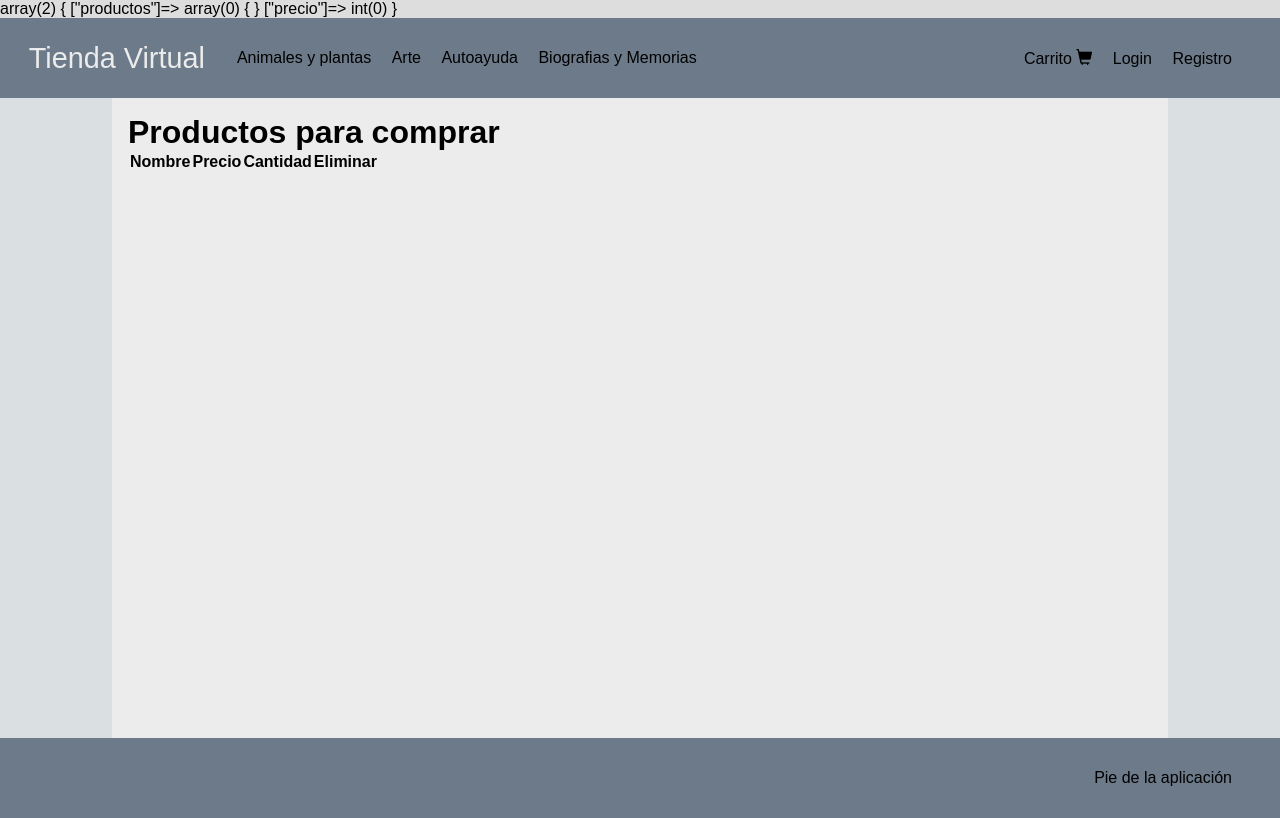
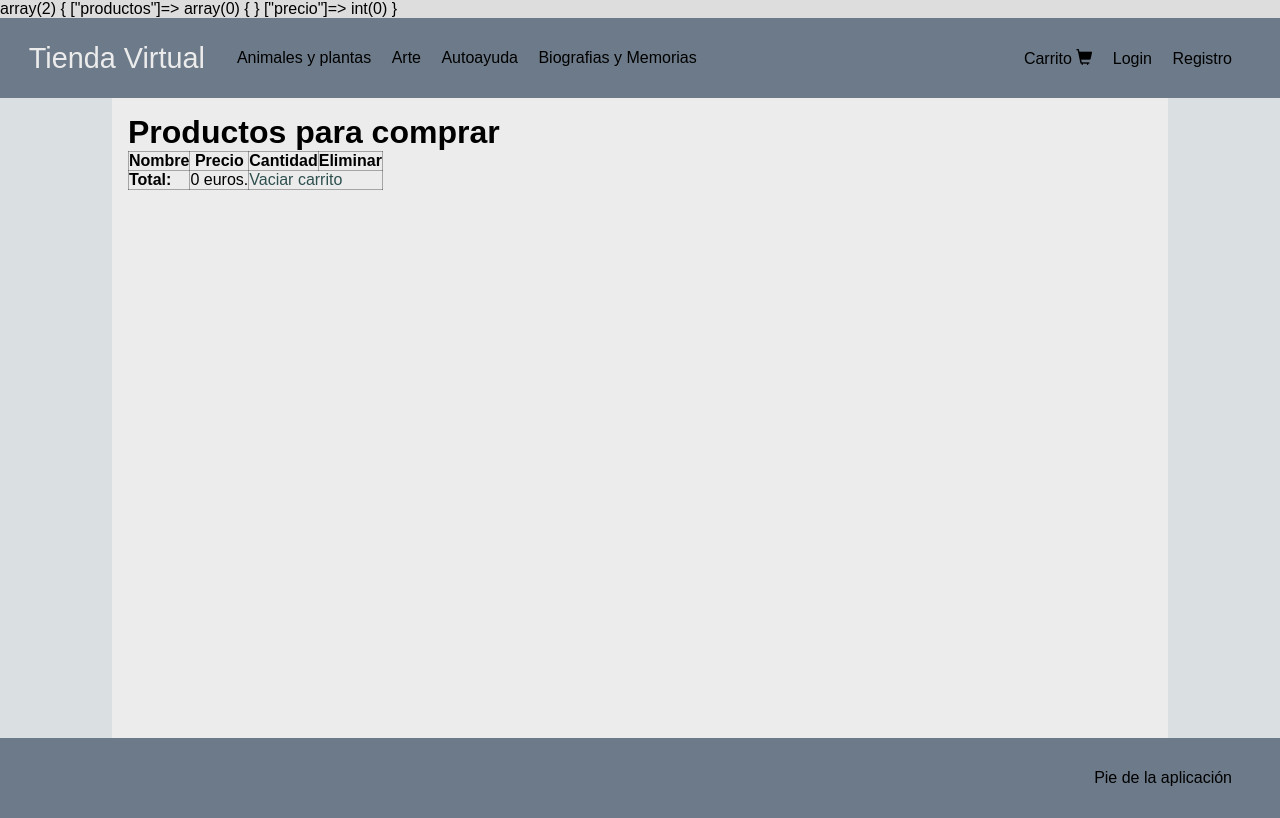
Before and after one commit to mgalcudia/pract2evaluacion, a CodeIgniter app: page /pract2evaluacion/index.php/carrito/mostrar_carro in a window 1280 px wide. Run offline with CodeIgniter, Linux system fonts and the light colour scheme; lists and menus that the app fills with data are empty.

Commit message:
vaciar carrito, eliminar productos

```diff
--- a/application/controllers/carrito.php
+++ b/application/controllers/carrito.php
@@ -63,6 +63,7 @@ class carrito extends mi_controlador{
         $this->cart->update($producto);
 
         $this->session->set_flashdata('productoEliminado', 'El producto fue eliminado correctamente');
+        redirect('carrito/mostrar_carro');
 
 
     }
@@ -71,10 +72,10 @@ class carrito extends mi_controlador{
      * vacia el carrito de la compra
      */
 
-     function eliminarCarrito() {
+     function eliminar_carrito() {
         $this->cart->destroy();
         $this->session->set_flashdata('destruido', 'El carrito fue eliminado correctamente');
-        redirect('');//mandar al carrito
+        redirect('carrito/mostrar_carro');//mandar al carrito
     }
 
      /**
--- a/application/views/productos_carro.php
+++ b/application/views/productos_carro.php
@@ -6,15 +6,19 @@
         <th>Cantidad</th>
         <th>Eliminar</th>
     </tr>
-    <?php foreach($productos as $articulo) :?>
-    <tr>
-        <td><?=$articulo['name']?></td>
-        <td><?=$articulo['price']?></td>
-        <td><?=$articulo['qty']?></td>
-        <td class="eliminar"><?=anchor("carrito/eliminarProducto/".$articulo['rowid'],'Eliminar')?></td>
+    <?php foreach ($productos as $articulo) : ?>
+        <tr>
+            <td><?= $articulo['name'] ?></td>
+            <td><?= $articulo['price'] ?></td>
+            <td><?= $articulo['qty'] ?></td>
+            <td class="eliminar"><?= anchor("carrito/eliminarProducto/" . $articulo['rowid'], 'Eliminar') ?></td>
+        </tr>
+    <?php endforeach; ?>
+    <tr id="total">
+        <td><strong>Total:</strong></td>
+        <td colspan="1"><?= $precio ?> euros.</td>
+        <td colspan="3"><a href="<?= site_url('carrito/eliminar_carrito') ?>">Vaciar carrito</a></td>
     </tr>
-    <?php endforeach;?>
-
 
 
 
--- a/assets/css/estilos.css
+++ b/assets/css/estilos.css
@@ -269,6 +269,21 @@ div.datos{
     margin: 1px;
     border-radius: 4px;
     padding: 4px
+}
 
+.tabla_carrito{
+    border-collapse:collapse;
 
 }
+
+.tabla_carrito th,td{
+
+    border: 1px solid rgba(0, 0, 0, 0.3);
+}
+
+.tabla_carrito a{
+
+    text-decoration: none;
+	text-align: center;
+	color: #2F4F4F;
+}
```
